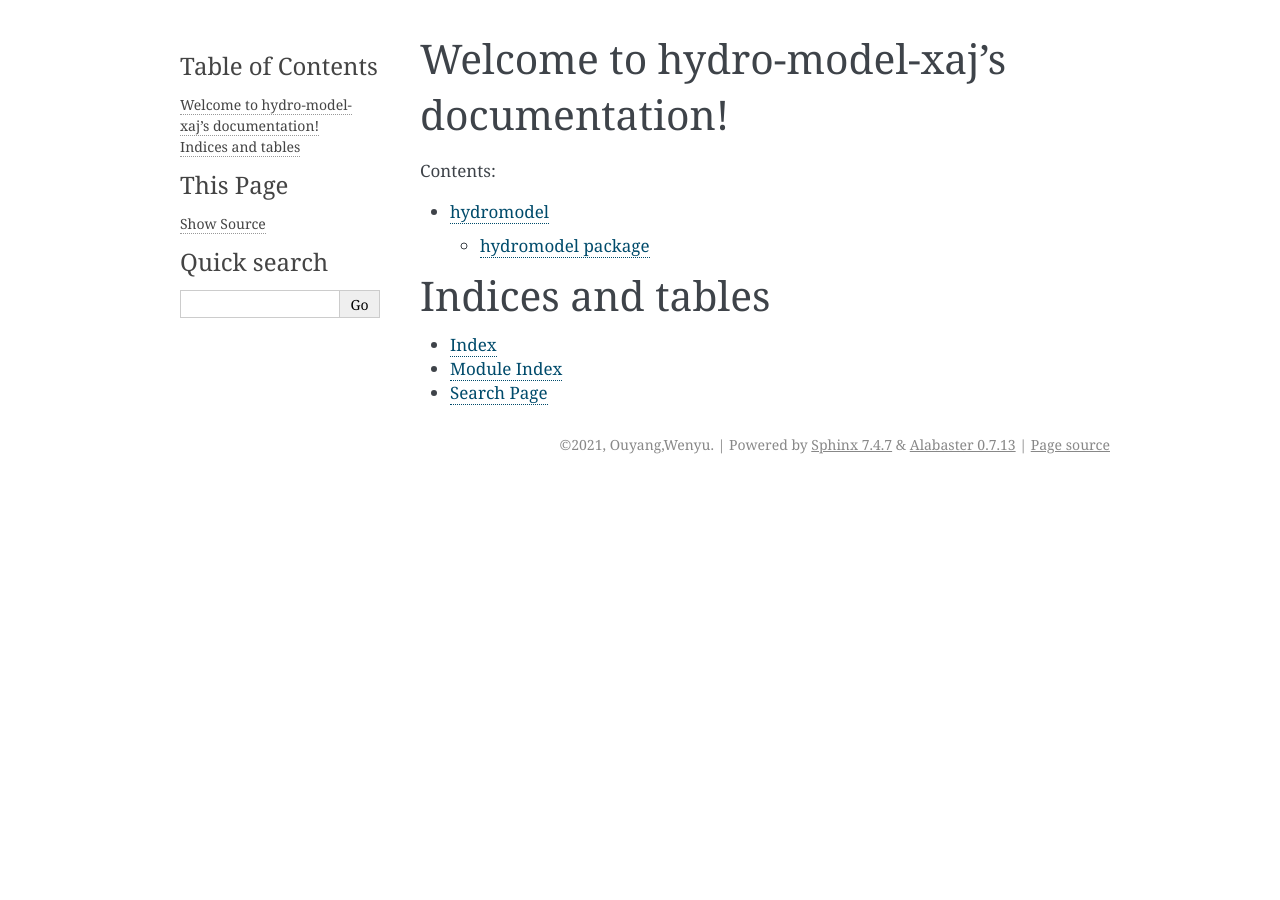
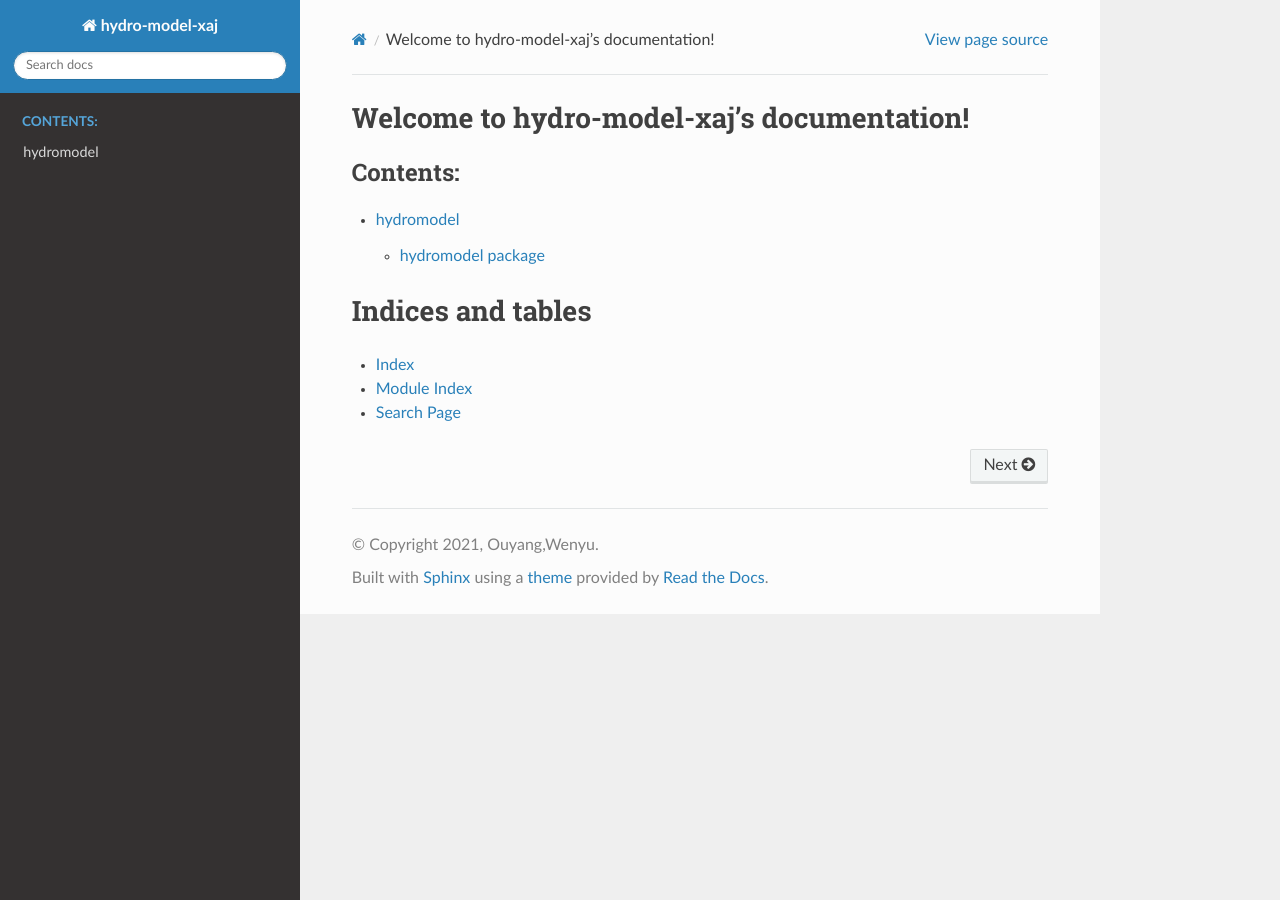
Before and after one commit to iHeadWater/Process_HydroXAJ, a Sphinx documentation site: the page built from docs/source/index.rst, in a window 1280 px wide. Built offline with Sphinx 7.4.7 and the Read the Docs theme 2.0.0, drawn with Linux system fonts in a browser that asks for light colours.

Commit message:
third commit

```diff
--- a/docs/source/conf.py
+++ b/docs/source/conf.py
@@ -30,7 +30,7 @@ release = "0.0.1"
 # extensions coming with Sphinx (named 'sphinx.ext.*') or your custom
 # ones.
 # Add napoleon to the extensions list
-extensions = ["sphinx.ext.napoleon"]
+extensions = ["sphinx.ext.napoleon", "sphinx.ext.autodoc"]
 
 # Add any paths that contain templates here, relative to this directory.
 templates_path = ["_templates"]
@@ -45,7 +45,7 @@ exclude_patterns = []
 # The theme to use for HTML and HTML Help pages.  See the documentation for
 # a list of builtin themes.
 #
-html_theme = "alabaster"
+html_theme = "sphinx_rtd_theme"
 
 # Add any paths that contain custom static files (such as style sheets) here,
 # relative to this directory. They are copied after the builtin static files,
```
